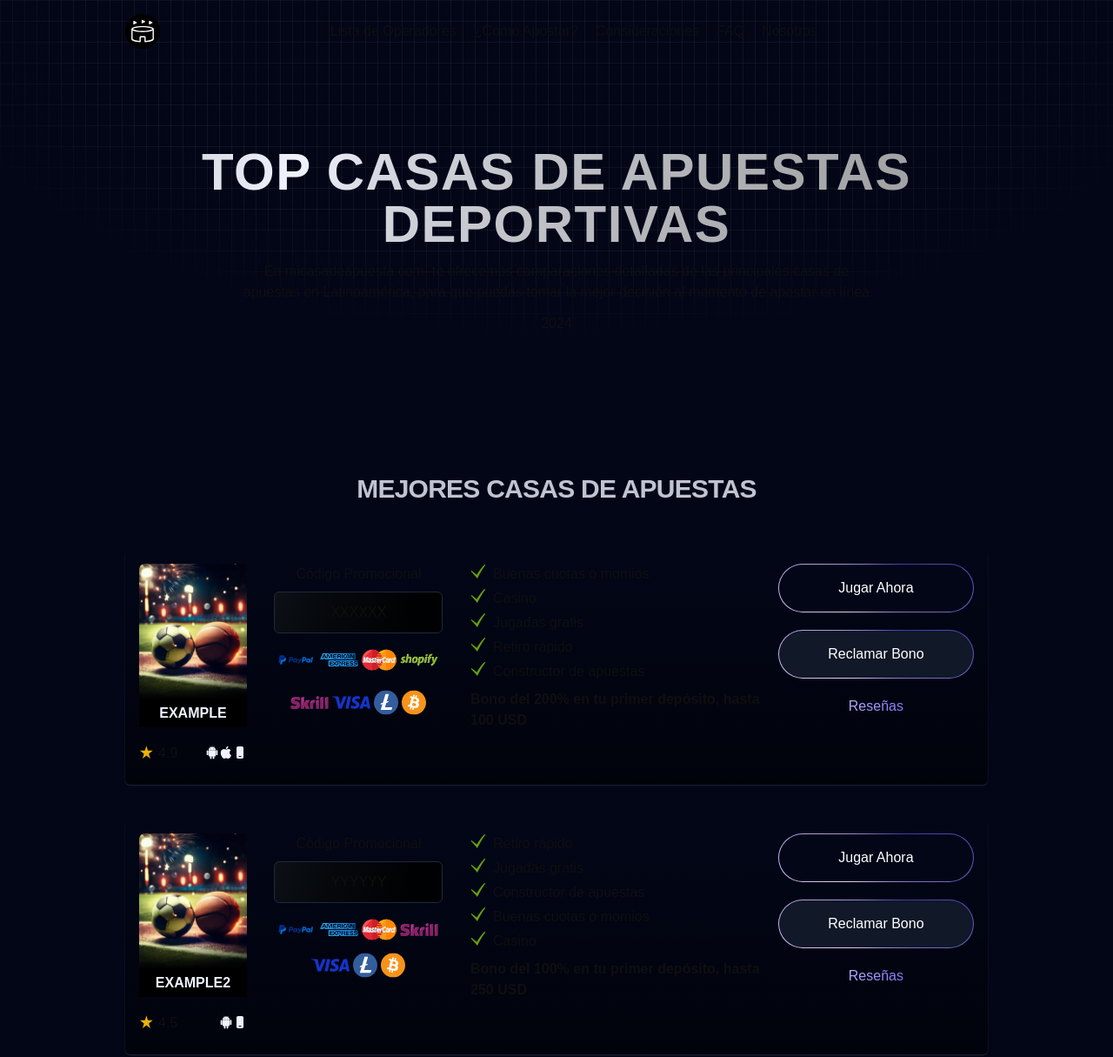
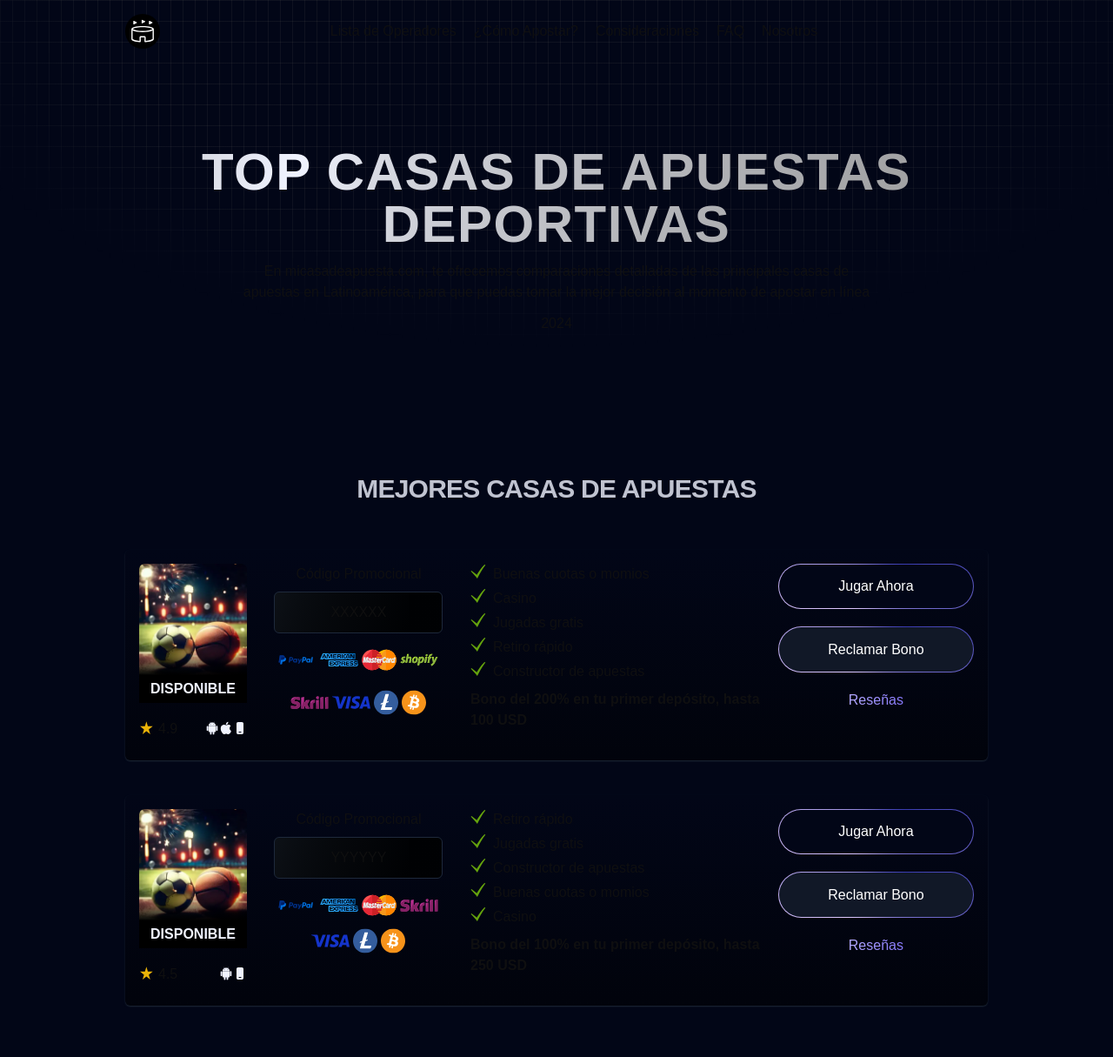
Before and after one commit to lunoxdev/mi-casa-de-apuesta, an Astro site: page / in a window 1280 px wide. Shown: the top 1215 px of the page at 87% size. Built offline with nearby package versions, Linux system fonts and the light colour scheme; Astro itself is replaced by a stand-in of ours.

Commit message:
Se ajusta imagen available

```diff
--- a/src/components/Card.astro
+++ b/src/components/Card.astro
@@ -12,7 +12,8 @@ const { ...info } = Astro.props;
   <!-- Image & Operator Name & Rating-->
   <section class="grow-0 w-1/3 sm:w-44 overflow-hidden">
     <figure>
-      <div class="relative overflow-hidden rounded-t-md">
+      <!-- ELIMINAR W-FULL H-32 cuando ya tenga las imagenes de los operadores -->
+      <div class="relative overflow-hidden w-full h-32 rounded-t-md">
         <a href={`/${info.name}`}>
           <img
             src={info.img}
@@ -30,7 +31,8 @@ const { ...info } = Astro.props;
       <figcaption
         class="uppercase text-center font-semibold bg-black z-10 py-1 text-[#f0f3ff]"
       >
-        {info.name}
+        <!-- {info.name} -->
+        DISPONIBLE
       </figcaption>
     </figure>
     <!-- Rating & Devices -->
```
